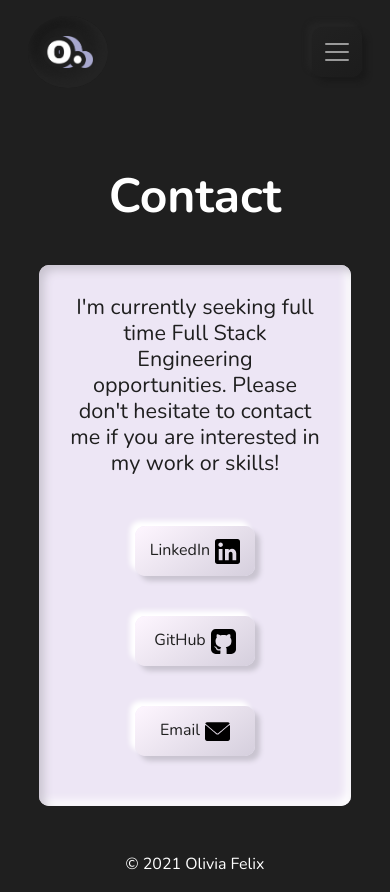
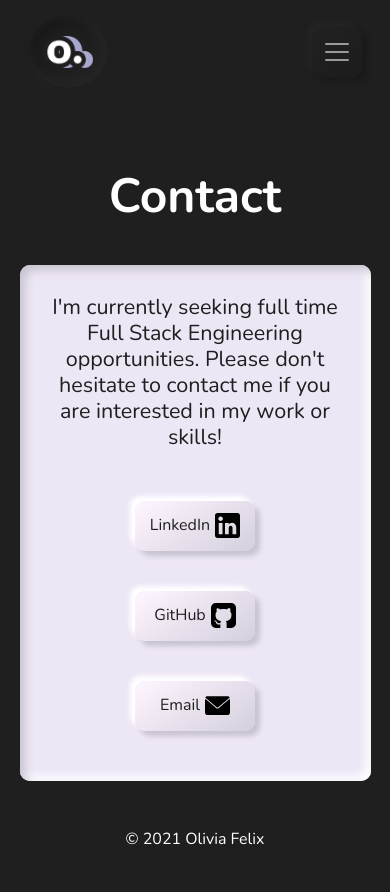
Before and after one commit to oliviaflexx/portfolio, a React (Create React App) app: page /contact in a window 390 px wide. After the commit the page ends 867 px from the top, so only its background shows below. Built offline with nearby package versions, Linux system fonts and the light colour scheme.

Commit message:
changed padding on mobile and fixed redirects

```diff
--- a/src/App.css
+++ b/src/App.css
@@ -510,4 +510,11 @@ h1.top {
   div.skill-container {
   max-width: 100px;
 }
+section.main {
+  padding-left: 5%;
+  padding-right: 5%;
 }
+div.descrip {
+  padding: 15px;
+}
+}
```
Also changed, not shown: public/manifest.json, 1 other file (tests, documents, lock files or other folders).
